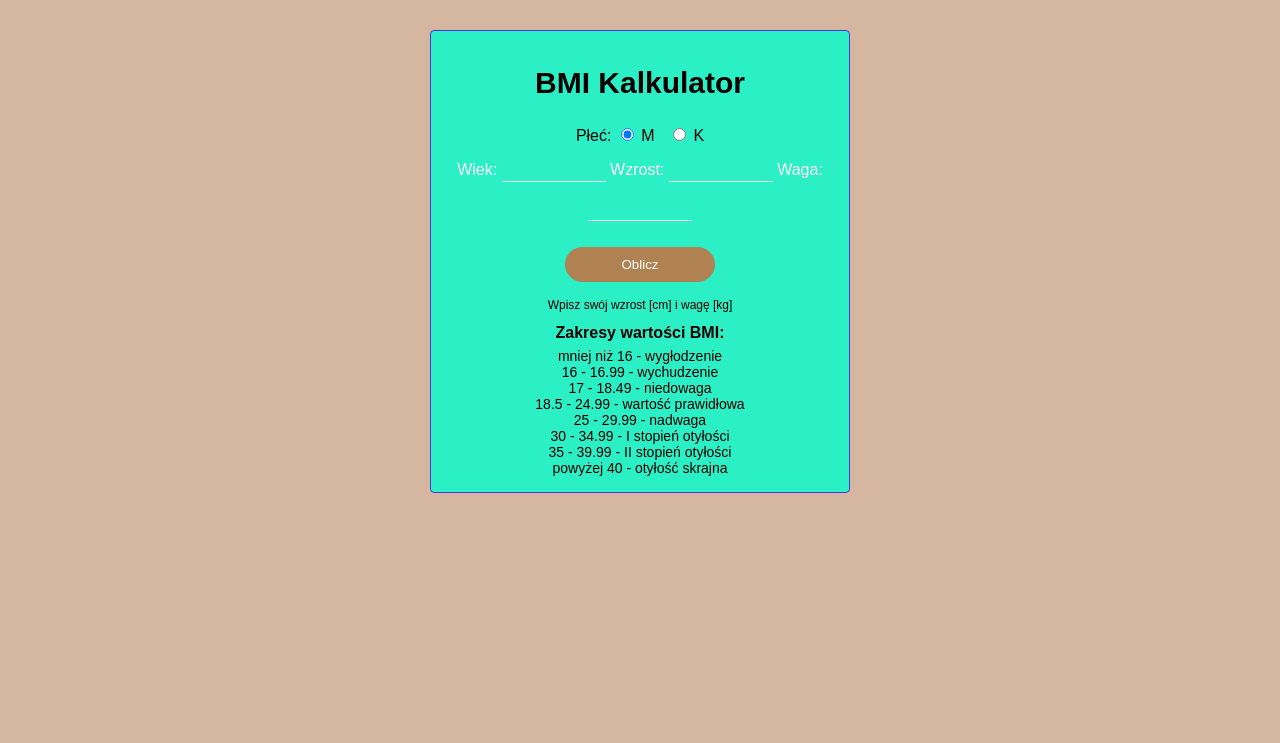
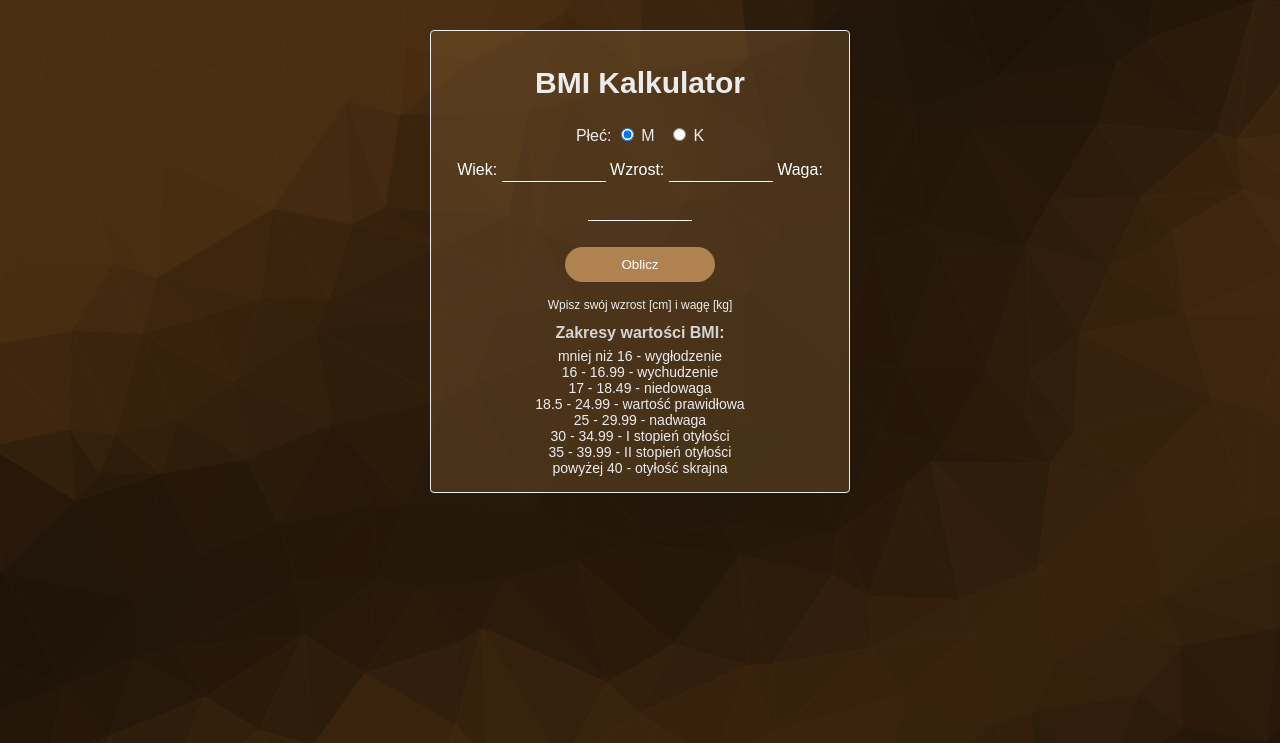
Before and after one commit to Majkelll/Projekt-IO-BD, a Flask app: page /bmi in a window 1280 px wide. Shown: the top 743 px of the page. Run offline with Flask 2, Linux system fonts and the light colour scheme; some libraries are stand-ins or nearby versions.

Commit message:
update bmi kalkulator

```diff
--- a/website/static/bmi/style.css
+++ b/website/static/bmi/style.css
@@ -10,20 +10,22 @@ body{
 
 }
 body{
+  color: #EDECED;
   margin: 20px;
   padding: 10px;
   text-align: center;
   font-family: sans-serif;
+  background-image: url("../../static/assets/images/bg.png");
 
 
 }
 
 .container{
-    border: solid 1px #5134E3;
+    border: solid 1px ;
     padding: 10px 20px;
     margin: 0 400px;
     border-radius: 4px;
-    background: #2BF0C5;
+    background: rgba(126, 90, 50, 0.4);
     /*background-image: url(images.png);*/
 
 }
@@ -32,6 +34,7 @@ body{
     display: block;
     margin: 0px;
     font-size: 16px;
+    color: #D4D4D4;
 
 }
 
--- a/website/templates/bmi/bmi.html
+++ b/website/templates/bmi/bmi.html
@@ -4,12 +4,12 @@
     <meta charset="UTF-8">
     <meta name="viewport" content="width=device-width, initial-scale=1">
     <title>Document</title>
-    <link rel="stylesheet" href="style.css" />
+    <link rel="stylesheet" href="../../static/bmi/style.css" />
     <!--Google fonts-->
     <link rel="preconnect" href="https://fonts.gstatic.com/" crossorigin>
     <link href="https://fonts.googleapis.com/css2?family=Roboto:wght@300;400&display=swap" rel="stylesheet">
     <link rel="stylesheet" href="https://fonts.sandbox.google.com/css2?family=Material+Symbols+Outlined:opsz,wght,FILL,GRAD@48,400,0,0" />
-    <script src="script.js"></script>
+    <script src="../../static/bmi/script.js"></script>
 </head>
 
 <body>
```
